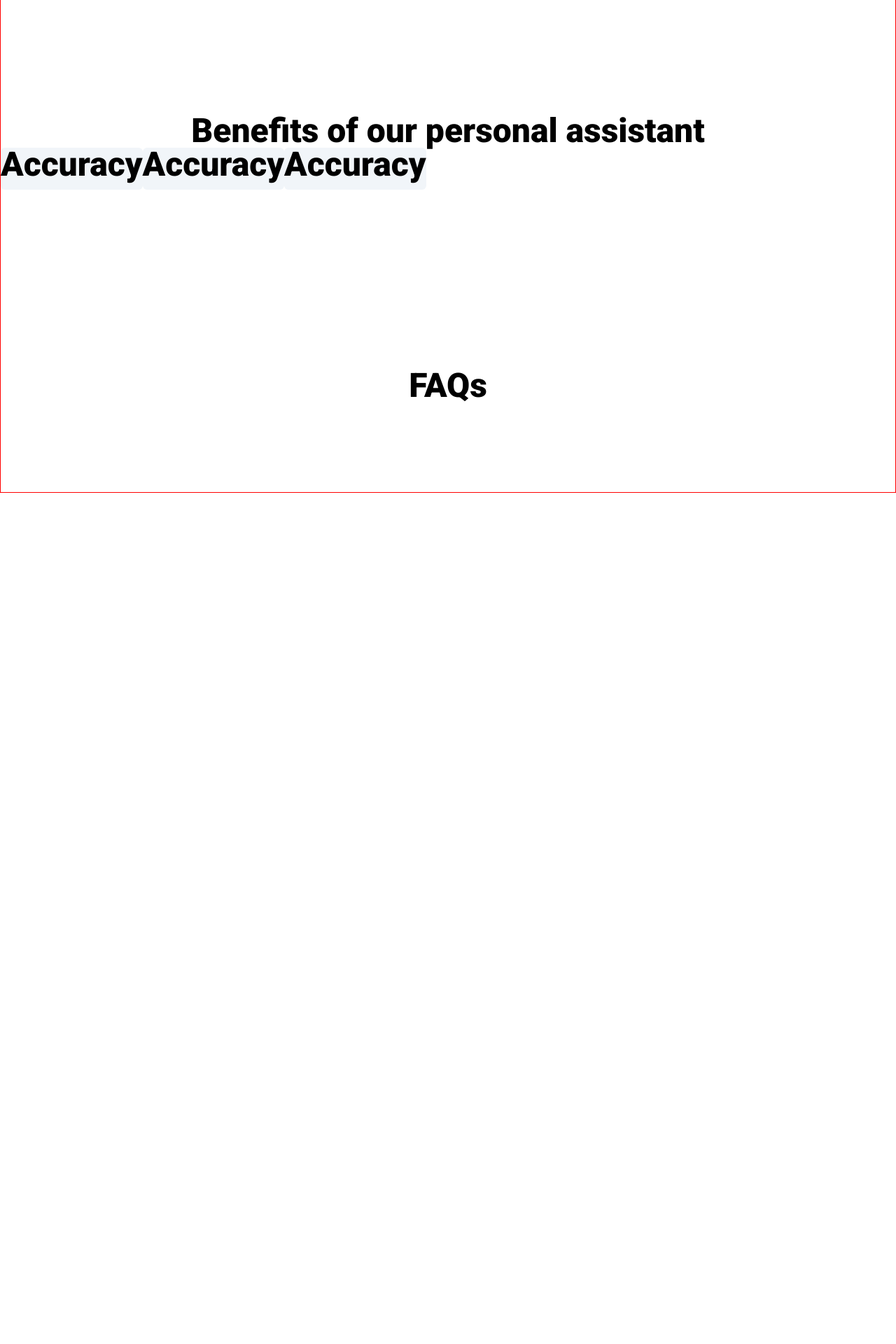
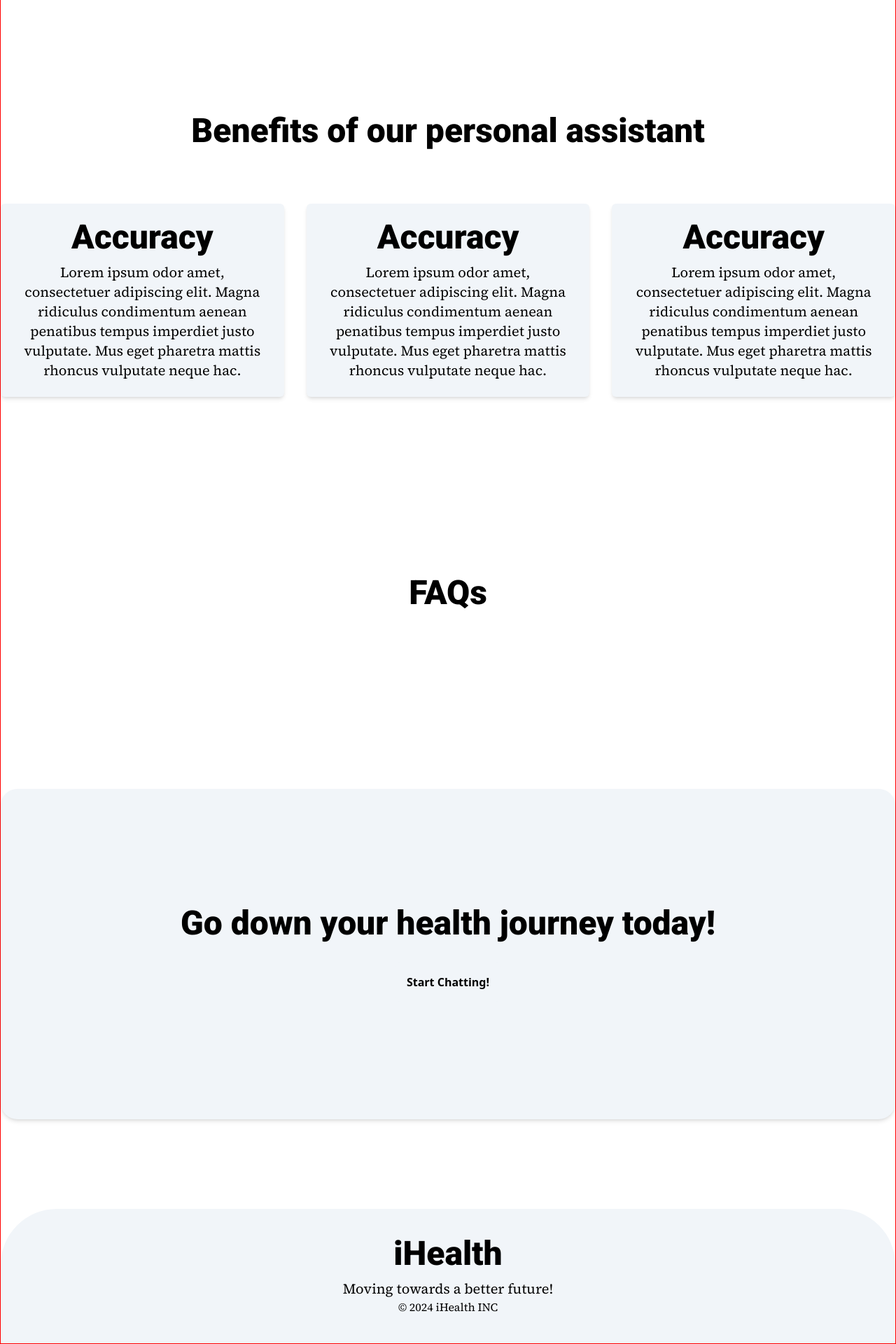
Before and after one commit to alexander-brady/ihealth.ai, a Next.js app in the folder next/: page / in a window 1280 px wide. Shown: the part 1276-3196 px from the top of the page at 70% size. Before the commit the page ends 1980 px from the top, so only its background shows below. Built offline with nearby package versions, Linux system fonts and the light colour scheme.

Commit message:
drop down

```diff
--- a/next/app/components/core/card.tsx
+++ b/next/app/components/core/card.tsx
@@ -11,8 +11,8 @@ interface CardProps{
 
 export default function Card({heading, information}: CardProps){
   return(
-    <div className="bg-slate-100 rounded-md">
-      <div className="">
+    <div className="bg-slate-100 rounded-md shadow-md">
+      <div className="p-6">
         <SectionHeading text={heading} />
         <SectionSubText text={information} />
       </div>
--- a/next/app/components/core/dropDownMenu.tsx
+++ b/next/app/components/core/dropDownMenu.tsx
@@ -1 +1,24 @@
 'use client';
+
+import { useState } from "react";
+
+interface DropDownMenuProps{
+  question: string,
+  answer: string,
+
+}
+
+export default function DropDownMenu(){
+
+  const [showDropdown, setShowDropdown] = useState(false);
+
+  const Callback = () => {
+    setShowDropdown((prev) => !prev);
+  }
+
+  return(
+    <div>
+
+    </div>
+  );
+}
--- a/next/app/page.tsx
+++ b/next/app/page.tsx
@@ -49,12 +49,14 @@ export default function Home() {
 
       <section id="benefits" className="w-full py-32">
         <div className="text-center max-w-screen-xl mx-auto">
-          <SectionHeading text="Benefits of our personal assistant"/>
+          <div className="mx-5 xl:mx-0">
+            <SectionHeading text="Benefits of our personal assistant"/>
+          </div>
             <div className="">
-              <div className="flex grid-cols-1 lg:grid-cols-3">
-                <Card heading="Accuracy" information="" />
-                <Card heading="Accuracy" information="" />
-                <Card heading="Accuracy" information="" />
+              <div className="grid lg:grid-cols-3 gap-8 mt-20 mx-5 xl:mx-0">
+                <Card heading="Accuracy" information="Lorem ipsum odor amet, consectetuer adipiscing elit. Magna ridiculus condimentum aenean penatibus tempus imperdiet justo vulputate. Mus eget pharetra mattis rhoncus vulputate neque hac." />
+                <Card heading="Accuracy" information="Lorem ipsum odor amet, consectetuer adipiscing elit. Magna ridiculus condimentum aenean penatibus tempus imperdiet justo vulputate. Mus eget pharetra mattis rhoncus vulputate neque hac." />
+                <Card heading="Accuracy" information="Lorem ipsum odor amet, consectetuer adipiscing elit. Magna ridiculus condimentum aenean penatibus tempus imperdiet justo vulputate. Mus eget pharetra mattis rhoncus vulputate neque hac." />
               </div>
             </div>
         </div>
@@ -66,6 +68,23 @@ export default function Home() {
 
         </div>
       </section>
+
+      <section className="w-full py-32">
+        <div className="max-w-screen-xl bg-slate-100 rounded-3xl m-auto p-32 shadow-md">
+          <div className="flex flex-col text-center items-center p-10">
+            <SectionHeading text="Go down your health journey today!"/>
+            <Button text="Start Chatting!" stylingClass="py-4 px-4 bg-slate-100 mt-8 text-center max-w-48" pageRef="/login" />
+          </div>
+        </div>
+      </section>
+
+      <footer className="w-full bg-slate-100 rounded-tl-[5rem] rounded-tr-[5rem]">
+        <div className="max-w-screen-xl m-auto p-10 flex flex-col text-center ">
+          <SectionHeading text="iHealth" />
+          <SectionSubText text="Moving towards a better future!"/>
+          <p className="font-serif">© 2024 iHealth INC</p>
+        </div>
+      </footer>
     </div>
   );
 }
--- a/next/app/pages/chatBot.tsx
+++ b/next/app/pages/chatBot.tsx
@@ -1 +1,9 @@
 'use client';
+
+export default function ChatBot(){
+  return(
+    <div>
+
+    </div>
+  );
+}
--- a/next/app/pages/login.tsx
+++ b/next/app/pages/login.tsx
@@ -1 +1,9 @@
 'use client';
+
+export default function Login(){
+  return(
+    <div>
+
+    </div>
+  );
+}
```
